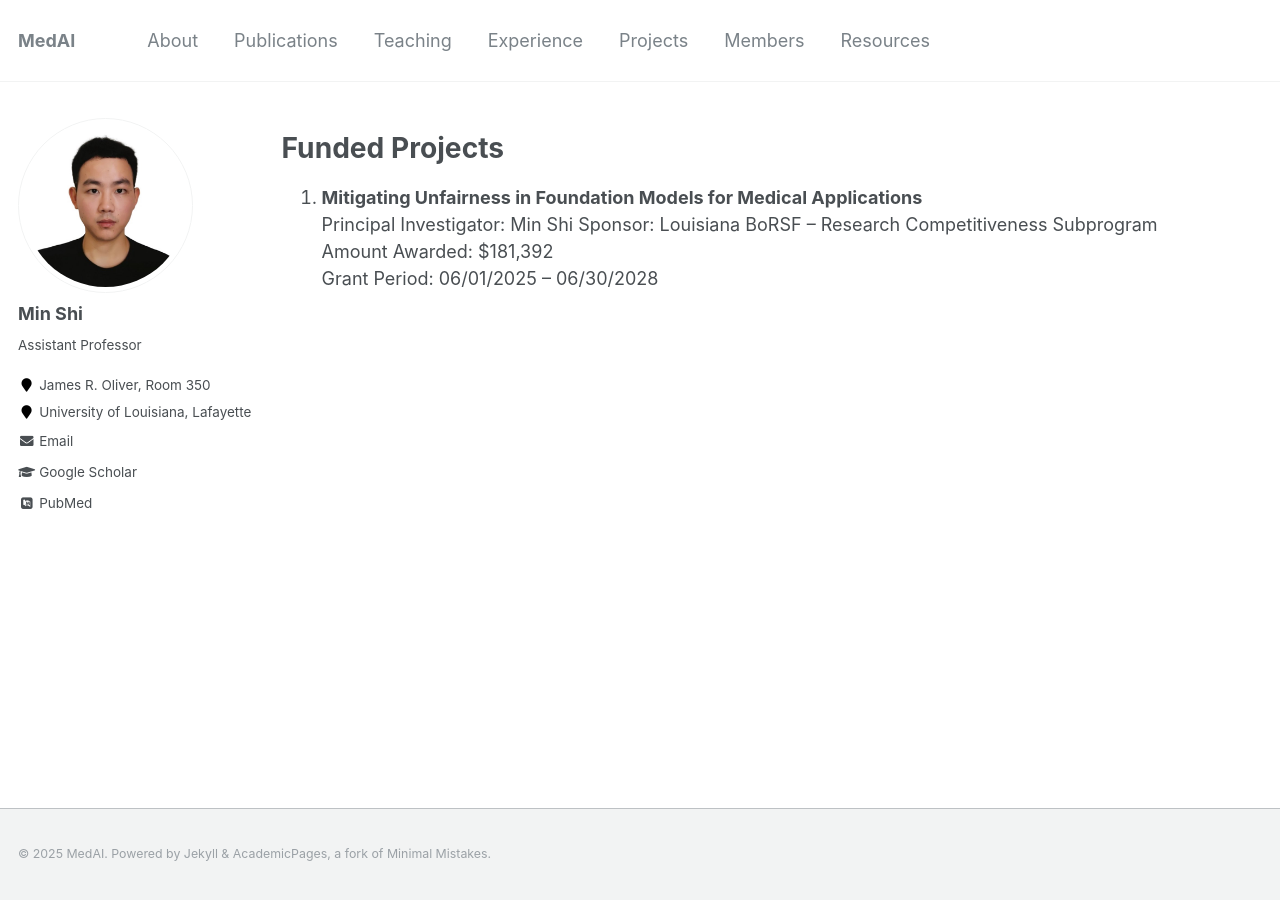
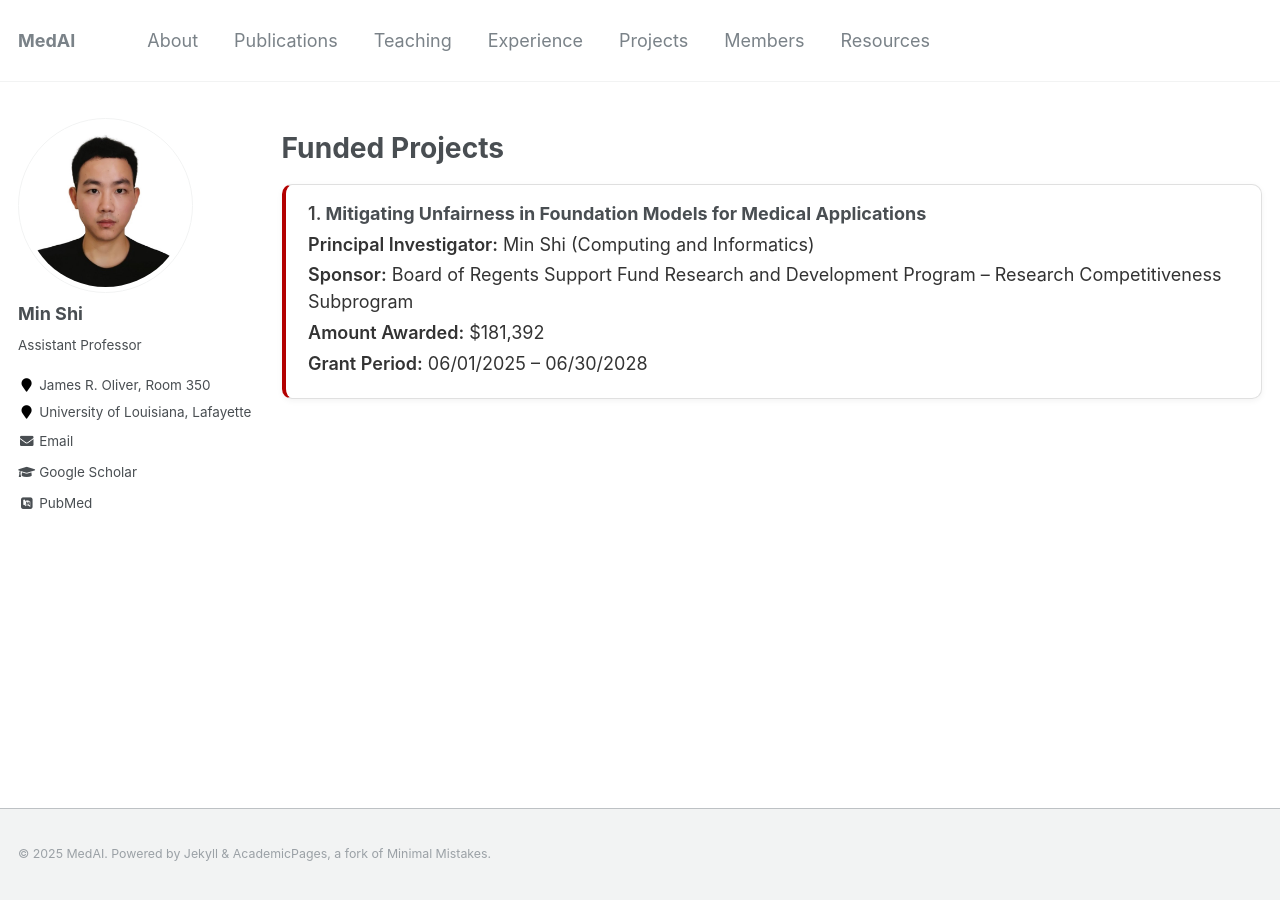
Before and after one commit to shiminxst/shiminxst.github.io, a Jekyll site: the page built from _pages/awards.md, in a window 1280 px wide. Built offline with Jekyll 4.4.1, drawn with Linux system fonts in a browser that asks for light colours; some web fonts are replaced; some of the changed lines change nothing that is shown.

Commit message:
Update awards.md

```diff
--- a/_pages/awards.md
+++ b/_pages/awards.md
@@ -7,8 +7,67 @@ author_profile: true
 
 # Funded Projects
 
-1. **Mitigating Unfairness in Foundation Models for Medical Applications**
-Principal Investigator: Min Shi
-Sponsor: Louisiana BoRSF – Research Competitiveness Subprogram
-Amount Awarded: $181,392
-Grant Period: 06/01/2025 – 06/30/2028
+<style>
+  /* --- Awards Card Styles --- */
+  .awards {
+    counter-reset: item;
+    list-style: none;
+    padding-left: 0;
+    margin: 1rem 0 0;
+  }
+  .awards > li {
+    counter-increment: item;
+    margin: 0 0 1rem 0;
+  }
+  .award-card {
+    border: 1px solid rgba(0,0,0,.12);
+    border-radius: 10px;
+    padding: 1rem 1.25rem;
+    background: #fff;
+    box-shadow: 0 2px 6px rgba(0,0,0,.05);
+  }
+  .award-title {
+    font-weight: 700;
+    margin: 0 0 .35rem 0;
+  }
+  .award-title::before {
+    content: counter(item) ". ";
+    font-weight: 600;
+    color: #444;
+  }
+  .award-meta {
+    margin: .2rem 0;
+    color: #333;
+  }
+  .award-meta b {
+    font-weight: 600;
+  }
+  /* nice spacing for multi-line sponsor text */
+  .award-sponsor { margin-top: .2rem; }
+
+  /* Optional: subtle accent border */
+  .award-card { border-left: 4px solid #b30000; }
+
+  /* Respect dark mode */
+  @media (prefers-color-scheme: dark) {
+    .award-card {
+      background: #1e1f22;
+      border-color: #333;
+      border-left-color: #ff6666;
+      box-shadow: none;
+    }
+    .award-meta, .award-title { color: #eee; }
+  }
+</style>
+
+<ol class="awards">
+  <li>
+    <div class="award-card">
+      <h3 class="award-title">Mitigating Unfairness in Foundation Models for Medical Applications</h3>
+      <p class="award-meta"><b>Principal Investigator:</b> Min Shi (Computing and Informatics)</p>
+      <p class="award-meta award-sponsor"><b>Sponsor:</b> Board of Regents Support Fund Research and Development Program – Research Competitiveness Subprogram</p>
+      <p class="award-meta"><b>Amount Awarded:</b> $181,392</p>
+      <p class="award-meta"><b>Grant Period:</b> 06/01/2025 – 06/30/2028</p>
+    </div>
+  </li>
+</ol>
```
